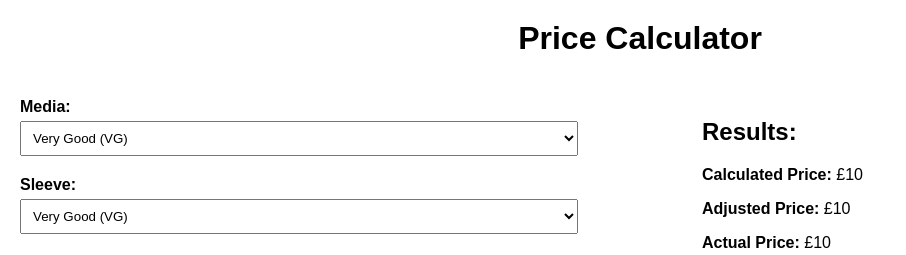
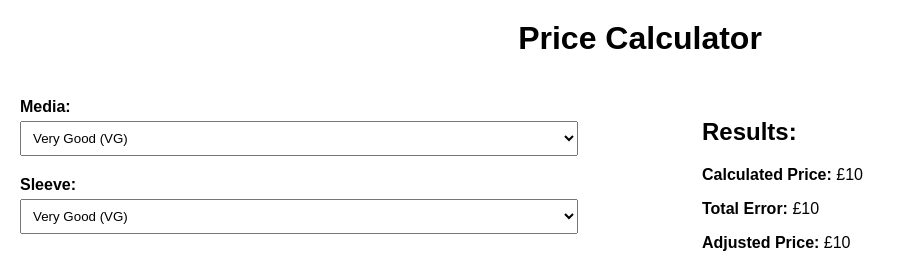
Before and after one commit to stigoftdump/vinylprice2, a Flask app: template templates/index.html in a window 1280 px wide. Shown: the top 255 px of the page, without its empty margins (0-906 px from the left). Run offline with Flask 3, Linux system fonts and the light colour scheme; the template is opened without the code that fills it: most values are stand-ins (such as "Sample title", 1, 10 or a date in 2020).

Commit message:
Amended output with total error now

```diff
--- a/templates/index.html
+++ b/templates/index.html
@@ -116,8 +116,8 @@
             {% if calculated_price %}
                 <h2>Results:</h2>
                 <p><strong>Calculated Price:</strong> £{{ calculated_price }}</p>
-                <p><strong>Adjusted Price:</strong> £{{ adjusted_price }}</p>
-                <p><strong>Actual Price:</strong> £{{ actual_price }}</p>
+                <p><strong>Total Error:</strong> £{{ adjusted_price }}</p>
+                <p><strong>Adjusted Price:</strong> £{{ actual_price }}</p>
                 <img src="{{ chart_url }}" alt="Price Chart">
             {% endif %}
         </div>
--- a/vin.py
+++ b/vin.py
@@ -170,4 +170,4 @@ plt.ylabel('Price (£)')
 plt.savefig('static/images/chart.png')  # Save as PNG
 
 # output for sending to flask
-print(f"{round(predicted_price[0],2)},{round(adjusted_price,2)},{round(actual_price,2)}")
+print(f"{round(predicted_price[0],2)},{round(rmse,2)},{round(actual_price,2)}")
```
